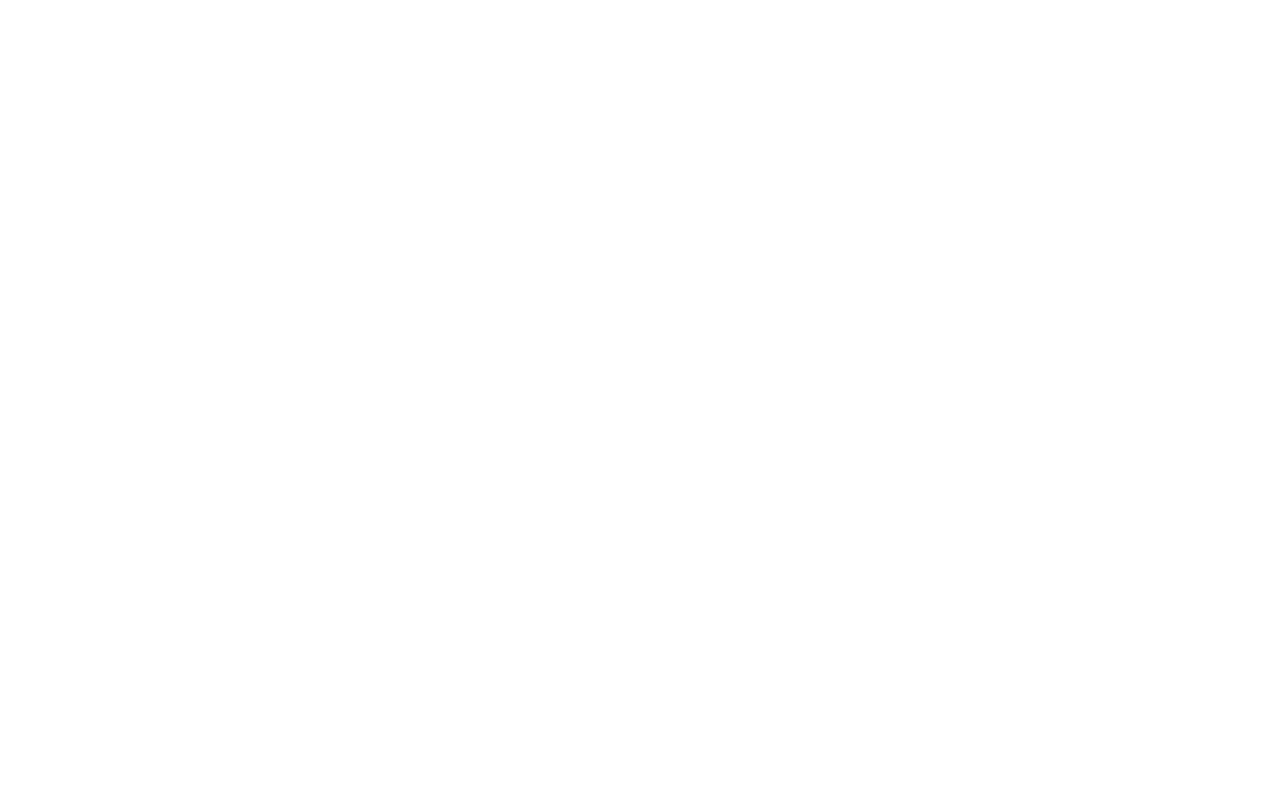
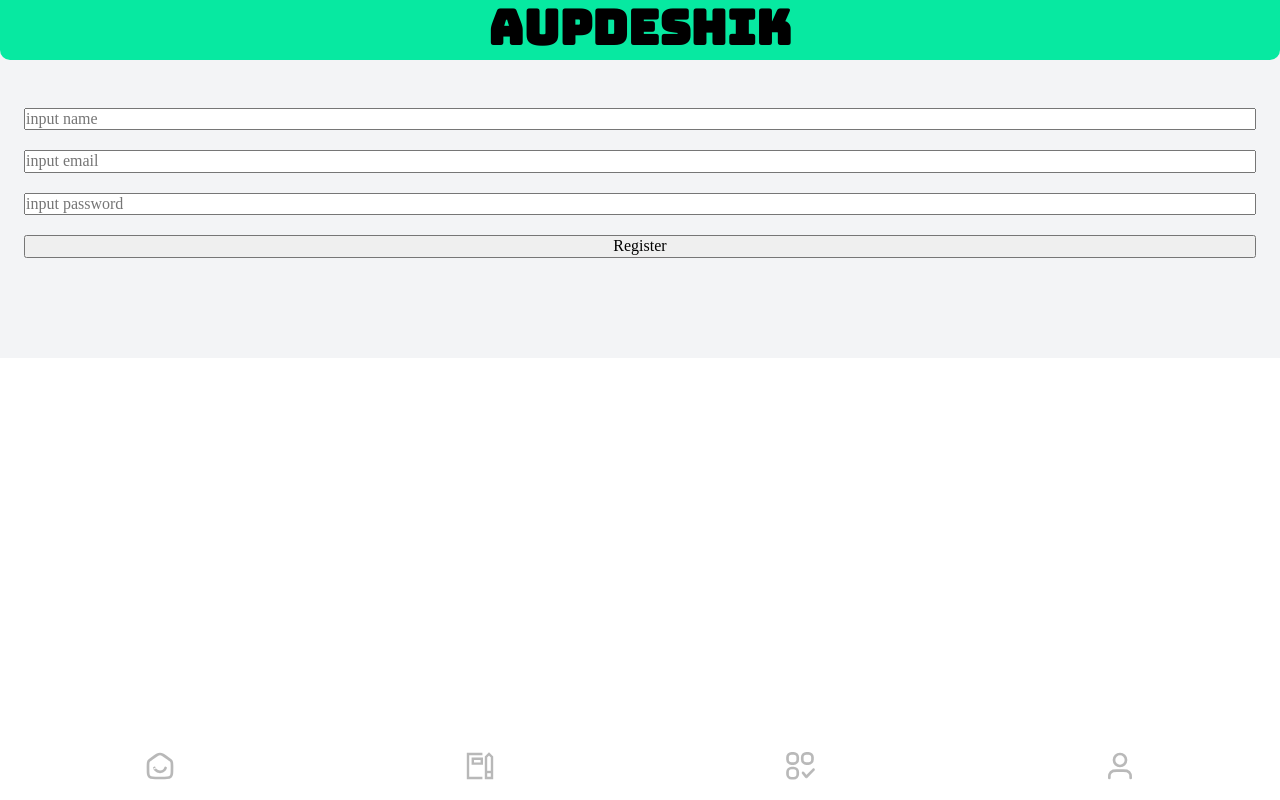
Before and after one commit to AnkitTomar2312/final-year-project, a React (Create React App) app in the folder client/: page /register in a window 1280 px wide. Before the commit this address had no page. Built offline with nearby package versions, Linux system fonts and the light colour scheme.

Commit message:
register API integration completed

```diff
--- a/client/src/App.js
+++ b/client/src/App.js
@@ -1,6 +1,7 @@
 import React from "react";
 import { Route, Routes } from "react-router-dom";
-import Login from "./pages/login";
+import Login from "./pages/login/index";
+import Register from "./pages/login/register";
 import Home from "./pages/home";
 import Notes from "./pages/notes/notes";
 import Dsa from "./pages/notes/dsa";
@@ -22,7 +23,7 @@ import ConsultationVideo from "./pages/consultation/consultationVideo";
 function App() {
   return (
     <Routes>
-      <Route path="/home" element={<Home />} />
+      <Route path="/" element={<Home />} />
       <Route path="/notes" element={<Notes />} />
       <Route path="/dsa" element={<Dsa />} />
       <Route path="/frontend" element={<Frontend />} />
@@ -32,6 +33,7 @@ function App() {
       <Route path="/profile" element={<Profile />} />
       <Route path="/askAvet" element={<Askavet />} />
       <Route path="/login" element={<Login />} />
+      <Route path="/register" element={<Register />} />
       <Route path="/dsa/practice-questions" element={<PracticeDSA />} />
       <Route path="/dsa/tutorials" element={<TutorialDSA />} />
       <Route path="/dsa/interview-questions" element={<InterviewDSA />} />
--- /dev/null
+++ b/client/src/pages/login/register.js
@@ -0,0 +1,86 @@
+import React, { useState } from "react";
+import { useNavigate } from "react-router-dom";
+import HomeLayout from "../../layout/HomeLayout/HomeLayout";
+import Splash from "../../components/splash/splash";
+
+const Login = () => {
+  const navigate = useNavigate();
+  const [loading, setLoading] = useState(false);
+  const [name, setName] = useState("");
+  const [email, setEmail] = useState("");
+  const [password, setPassword] = useState("");
+  // setTimeout(() => {
+  //   setLoading(false);
+  // }, 2000);
+  const sendData = async () => {
+    let result = await fetch("http://localhost:5000/register", {
+      method: "post",
+      body: JSON.stringify({ name, email, password }),
+      headers: {
+        "Content-Type": "application/json",
+      },
+    });
+    result = await result.json();
+    if (result) {
+      alert("successfull");
+    } else {
+      alert("not succesfull");
+    }
+  };
+  return (
+    <HomeLayout>
+      {loading ? (
+        <Splash />
+      ) : (
+        <section
+          style={{
+            padding: "60px 24px 100px 24px",
+            backgroundColor: "#f3f4f6",
+            height: "auto",
+            width: "100%",
+          }}
+        >
+          <div
+            style={{
+              marginTop: "48px",
+              justifyContent: "center",
+              alignItem: "center",
+              width: "100%",
+              display: "flex",
+              flexDirection: "column",
+              gap: "20px",
+            }}
+          >
+            <input
+              type="text"
+              placeholder="input name"
+              value={name}
+              onChange={(e) => setName(e.target.value)}
+            />
+            <input
+              type="text"
+              placeholder="input email"
+              value={email}
+              onChange={(e) => setEmail(e.target.value)}
+            />
+            <input
+              type="passwrord"
+              placeholder="input password"
+              value={password}
+              onChange={(e) => setPassword(e.target.value)}
+            />
+            <button
+              onClick={() => {
+                sendData();
+              }}
+            >
+              Register
+            </button>
+          </div>
+        </section>
+      )}
+    </HomeLayout>
+  );
+};
+
+export default Login;
--- a/client/src/pages/login/styles.css
+++ /dev/null
@@ -1,153 +0,0 @@
-* {
-  box-sizing: border-box;
-}
-html {
-  font-family: "Rubik", sans-serif;
-  font-size: 16px;
-}
-
-body {
-  padding: 0;
-  margin: 0;
-  background-color: #f3f4f6;
-}
-
-.container {
-  display: flex;
-  height: 100vh;
-}
-
-.left {
-  display: flex;
-  animation-name: left;
-  animation-duration: 1s;
-  animation-fill-mode: both;
-  animation-delay: 1s;
-
-  flex-wrap: wrap;
-  flex-direction: column;
-  justify-content: center;
-
-  overflow: hidden;
-}
-
-.right {
-  flex: 1;
-  transition: 1s;
-  background-color: #d93280;
-  background-image: url("https://images.unsplash.com/photo-1563089145-599997674d42?ixid=MXwxMjA3fDB8MHxwaG90by1wYWdlfHx8fGVufDB8fHw%3D&ixlib=rb-1.2.1&auto=format&fit=crop&w=2550&q=80");
-  background-size: cover;
-  background-repeat: no-repeat;
-  background-position: center;
-}
-
-header h2 {
-  margin: 0;
-}
-
-header h4 {
-  color: #fff;
-  opacity: 0.4;
-  font-size: 1rem;
-  font-weight: normal;
-}
-
-form {
-  display: flex;
-  flex-direction: column;
-}
-
-form p {
-  text-align: right;
-}
-form p a {
-  color: #fff;
-  font-size: 0.875rem;
-}
-
-.input-field {
-  height: 46px;
-  padding: 0 1rem;
-  border: 2px solid #ddd;
-  border-radius: 4px;
-  outline: none;
-  margin-top: 1.25rem;
-  transition: 0.2s;
-  font-family: "Rubik", sans-serif;
-}
-
-.input-field:focus {
-  border-color: #07e9a1;
-}
-
-form button {
-  padding: 0.75rem 0.625rem;
-  border: 0;
-  border-radius: 0.25rem;
-  margin-top: 0.625;
-  color: #fff;
-  text-transform: uppercase;
-  font-weight: 500;
-  font-family: "Rubik", sans-serif;
-}
-
-.animation {
-  animation-name: move;
-  animation-duration: 0.4s;
-  animation-fill-mode: both;
-  animation-delay: 1s;
-}
-
-.a1 {
-  animation-delay: 3s;
-}
-
-.a2 {
-  animation-delay: 2.8s;
-}
-
-.a3 {
-  animation-delay: 2.6s;
-}
-
-.a4 {
-  animation-delay: 2.4s;
-}
-
-.a5 {
-  animation-delay: 2.2s;
-  margin-top: 15px;
-}
-
-.a6 {
-  animation-delay: 2s;
-  margin-top: 18px;
-  width: 100%;
-  font-size: 20px;
-  font-weight: 500;
-}
-
-@keyframes move {
-  0% {
-    opacity: 0;
-    visibility: hidden;
-    transform: translateY(-40px);
-  }
-  100% {
-    opacity: 1;
-    visibility: visible;
-    transform: translateY(0);
-  }
-}
-
-@keyframes left {
-  0% {
-    opacity: 0;
-    width: 0%;
-  }
-  100% {
-    opacity: 1;
-    width: 440px;
-    padding: 3rem;
-  }
-}
```
Also changed, not shown: 1 other file (tests, documents, lock files or other folders).
